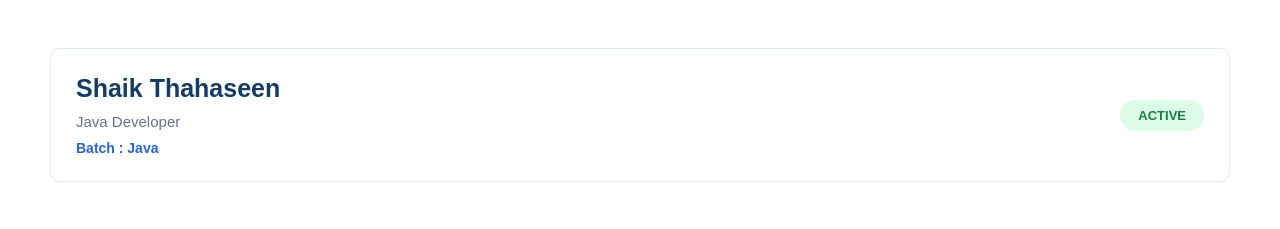
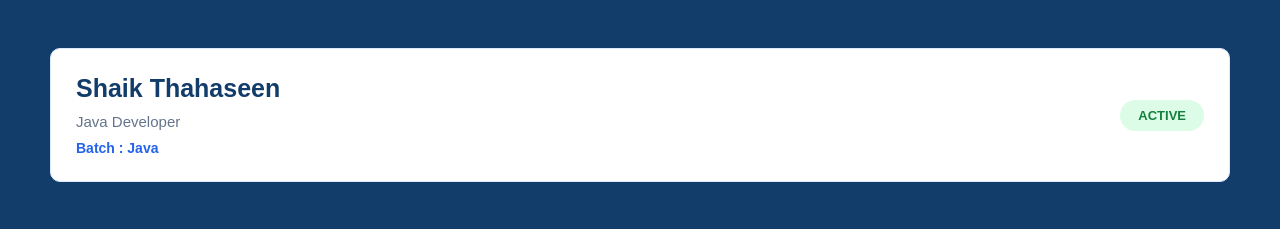
Before and after one commit to Thahaseen29/front-end-projects, a plain HTML site: page Student_learning_dashboard/index.html in a window 1280 px wide. Shown: the part 75-304 px from the top of the page. Drawn offline with Linux system fonts and the light colour scheme.

Commit message:
Update style.css

```diff
--- a/Student_learning_dashboard/style.css
+++ b/Student_learning_dashboard/style.css
@@ -5,7 +5,7 @@
         }
         body{
             font-family: Arial, sans-serif;
-
+         background-color: #123C69;
 
         }
         .header{
```
